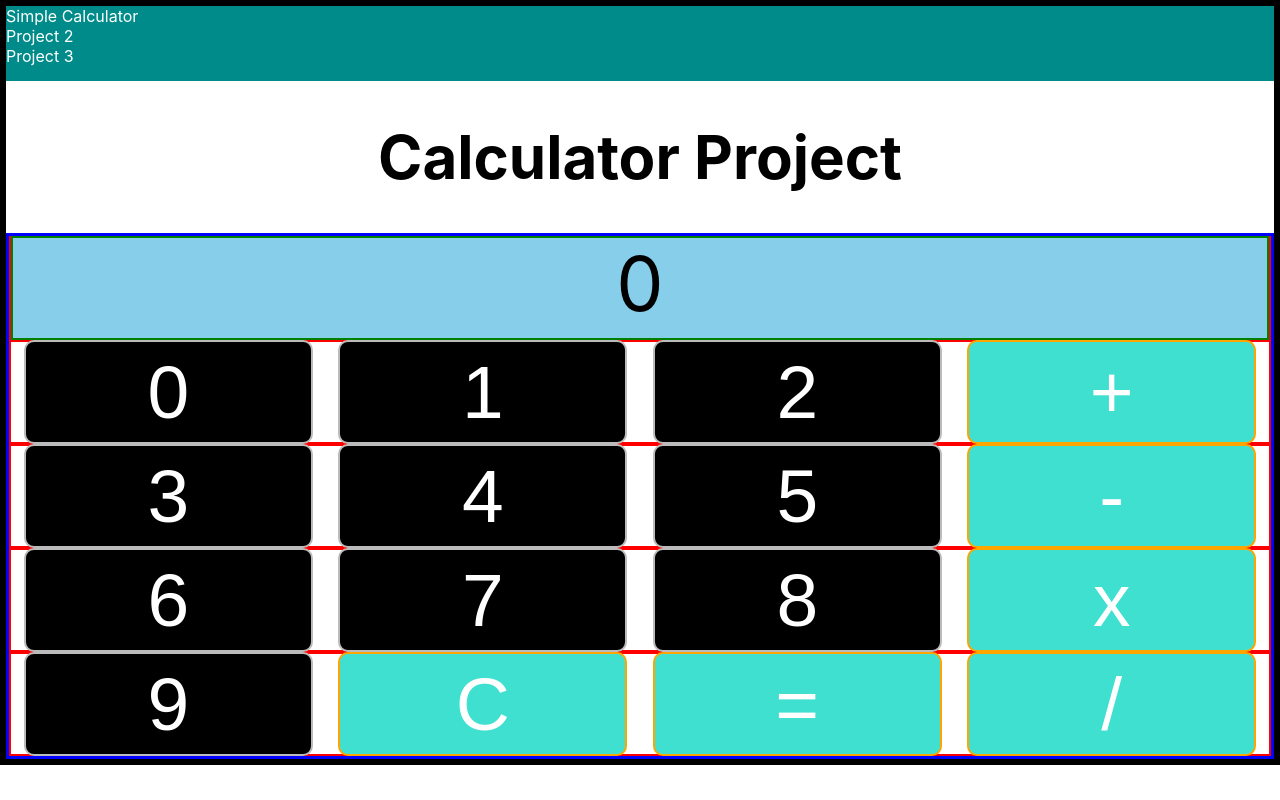
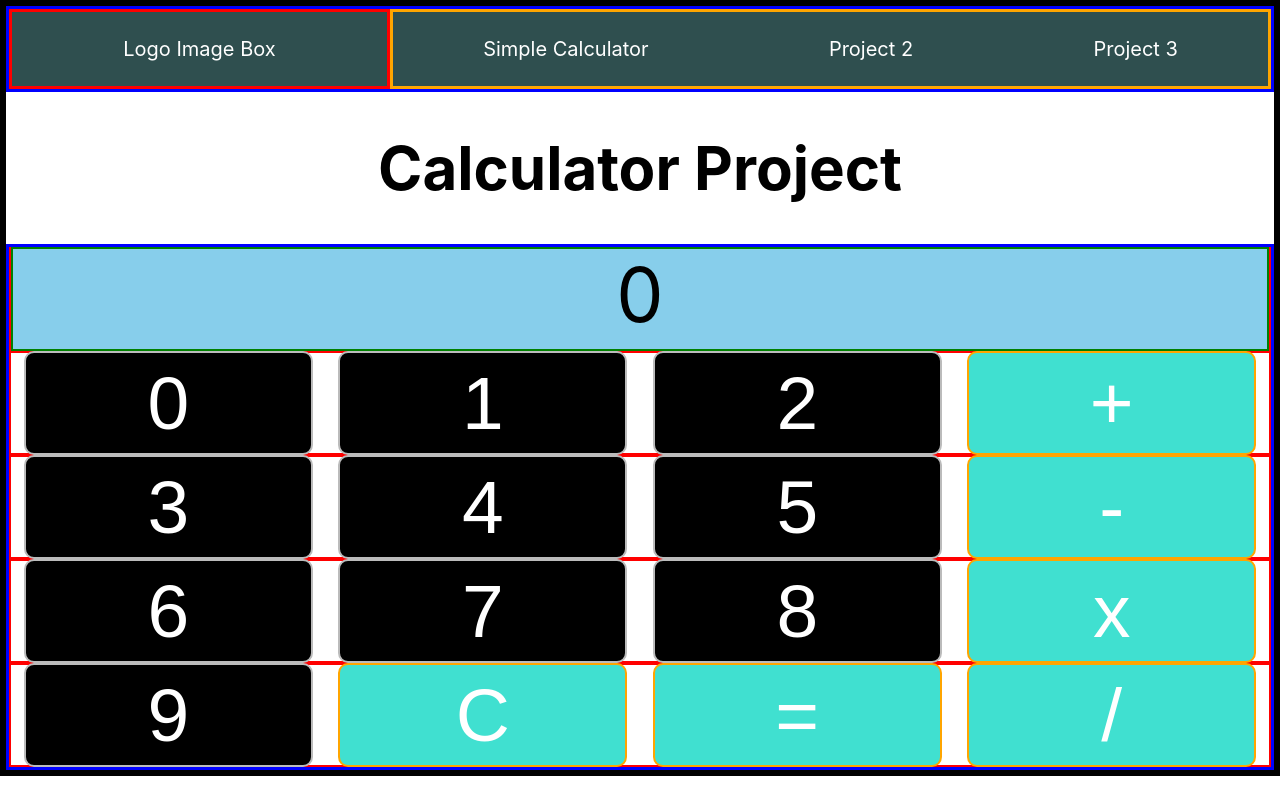
Before and after one commit to justakim12/simple_projects_withReact, a React (Create React App) app in the folder simple_calculator_react/: page / in a window 1280 px wide. Built offline with nearby package versions, Linux system fonts and the light colour scheme.

Commit message:
Fix Header CSS

```diff
--- a/simple_calculator_react/src/App.css
+++ b/simple_calculator_react/src/App.css
@@ -3,11 +3,36 @@ h1 {
   font-size: 60px;
 }
 
-.Header {
-  height: 75px;
-  background-color: darkcyan;
+.header {
+  height: 80px;
+  background-color: darkslategrey;
+  display: flex;
+  justify-content: space-around;
+  border: 3px solid blue;
+
+}
+
+.logo-box {
+  width: 30%;
+  display: flex;
+  justify-content: space-around;
+  align-items: center;
   color: #ffffff;
-  font-size: 16px;
+  font-size: 20px;
+  border: 3px solid red;
+}
+
+.menu-box {
+  width: 70%;
+  display: flex;
+  justify-content: space-around;
+  align-items: center;
+  border: 3px solid orange;
+}
+
+.menus {
+  color: #ffffff;
+  font-size: 20px;
 }
 
 body {
--- a/simple_calculator_react/src/Header.js
+++ b/simple_calculator_react/src/Header.js
@@ -1,7 +1,10 @@
 const Header = () => {
     return (
-        <div className="Header">
-            <div className="menuBar">
+        <div className="header">
+            <div className="logo-box">
+                Logo Image Box
+            </div>
+            <div className="menu-box">
                 <div className="menus">
                     Simple Calculator
                 </div>
```
Also changed, not shown: simple_calculator_react/src/App.js (indentation only).
